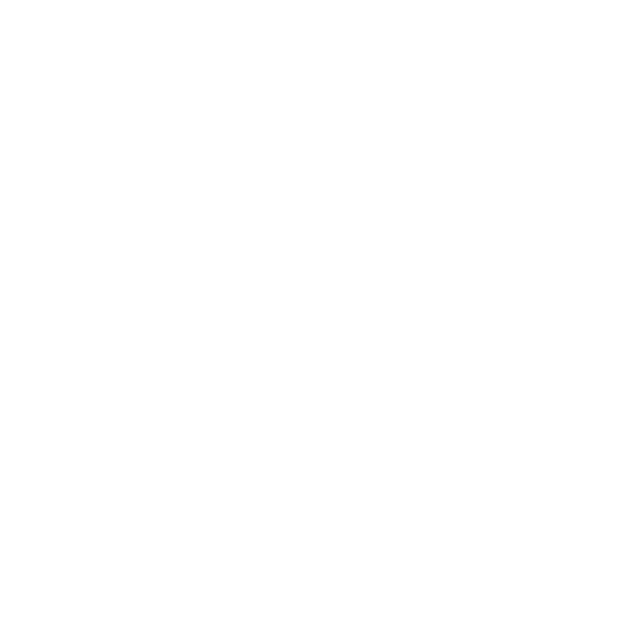
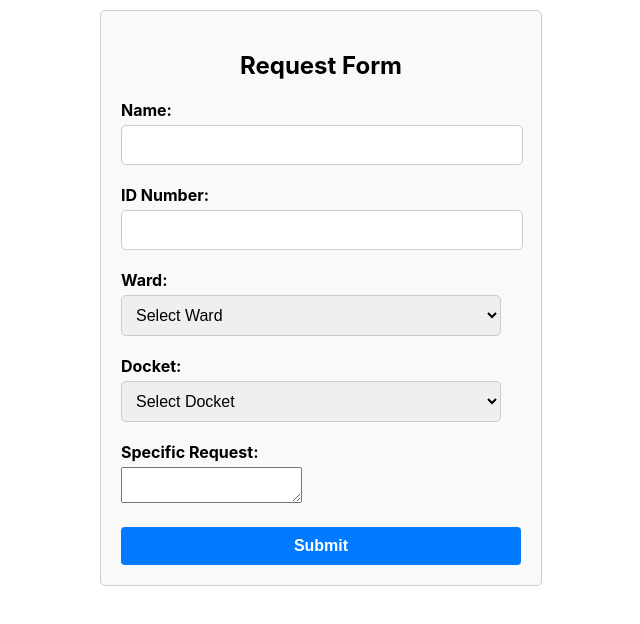
Before and after one commit to ibraziz21/Mvita-Internal-System, a React (Create React App) app in the folder Frontend/: page /requests in a window 1280 px wide. Before the commit this address had no page. Shown: the top 624 px of the page, without its empty margins (319-959 px from the left). Built offline with nearby package versions, Linux system fonts and the light colour scheme.

Commit message:
Office Requests Frontend Updates

```diff
--- a/Frontend/src/App.js
+++ b/Frontend/src/App.js
@@ -5,6 +5,7 @@
 import Registration from './views/Registration';
 import Dashboard from './views/Dashboard';
 import LetterReception from './views/Letters';
+import RequestForm from './views/RequestForm';
 
 function App() {
   return (
@@ -14,6 +15,8 @@
         <Route exact path="/register" element={ <Registration />} />
         <Route exact path="/dashboard" element={ <Dashboard />} />
         <Route exact path='/letter-reception' element = {<LetterReception />} />
+        <Route exact path="/requests" element={ <RequestForm />} />
+
       </Routes>
     </Router>
   );
--- /dev/null
+++ b/Frontend/src/views/RequestForm.css
@@ -0,0 +1,37 @@
+.request-form-container {
+    max-width: 400px;
+    margin: 0 auto;
+    padding: 20px;
+    margin-top: 10px;
+    border: 1px solid #ccc;
+    border-radius: 5px;
+    background-color: #f9f9f9;
+  }
+
+  .request-form-container h2 {
+    text-align: center;
+    margin-bottom: 20px;
+  }
+
+  .form-field {
+    margin-bottom: 20px;
+  }
+
+  .form-field label {
+    display: block;
+    margin-bottom: 5px;
+    font-weight: bold;
+  }
+
+  .form-field select,
+  .form-field input[type="text"] {
+    width: 95%;
+    padding: 10px;
+    font-size: 16px;
+    border: 1px solid #ccc;
+    border-radius: 5px;
+  }
+
+  .error {
+    color: red;
+  }
--- /dev/null
+++ b/Frontend/src/views/RequestForm.js
@@ -0,0 +1,127 @@
+import React, { useState } from 'react';
+import './RequestForm.css';
+import axios from 'axios'
+
+function RequestForm() {
+  const [name, setName] = useState('');
+  const [idNumber, setIdNumber] = useState('');
+  const [ward, setWard] = useState('');
+  const [docket, setDocket] = useState('');
+  const [specificRequest, setSpecificRequest] = useState('');
+  const [errors, setErrors] = useState({});
+
+  const wardOptions = ['Majengo', 'Tononoka', 'Tudor', 'Ganjoni/Shimanzi', 'Old Town'];
+  const docketOptions = ['Education', 'Empowerment', 'Sports Art Culture', 'Health'];
+
+  const handleSubmit = async (e) => {
+    e.preventDefault();
+
+    // Perform form validation
+    const validationErrors = {};
+
+    if (!name.trim()) {
+      validationErrors.name = 'Name is required';
+    }
+
+    if (!idNumber.trim()) {
+      validationErrors.idNumber = 'ID number is required';
+    }
+
+    if (!ward.trim()) {
+      validationErrors.ward = 'Ward is required';
+    }
+
+    if (!docket.trim()) {
+      validationErrors.docket = 'Docket is required';
+    }
+
+    // Add more validation rules for other fields
+
+    if (Object.keys(validationErrors).length > 0) {
+      setErrors(validationErrors);
+      return;
+    }
+
+    // Prepare the request data
+    const requestData = {
+      name,
+      idNumber,
+      ward,
+      docket,
+      specificRequest,
+    };
+
+    try {
+      // Make the POST request to the backend API endpoint
+      const response = await axios.post('/api/requests', requestData);
+
+      // Handle the response from the backend
+      if (response.data.success) {
+        // Request submitted successfully, display success message or perform any necessary actions
+        console.log('Request submitted successfully');
+        // Clear form fields and errors after successful submission
+        setName('');
+        setIdNumber('');
+        setWard('');
+        setDocket('');
+        setSpecificRequest('');
+        setErrors({});
+      } else {
+        // Request submission failed, display error message or perform any necessary actions
+        console.log('Request submission failed');
+      }
+    } catch (error) {
+      // Error occurred during request submission, handle the error
+      console.error('Error submitting request:', error);
+    }
+  };
+
+  return (
+    <div className="request-form-container">
+      <h2>Request Form</h2>
+      <form onSubmit={handleSubmit}>
+        <div className="form-field">
+          <label htmlFor="name">Name:</label>
+          <input type="text" id="name" value={name} onChange={(e) => setName(e.target.value)} />
+          {errors.name && <span className="error">{errors.name}</span>}
+        </div>
+        <div className="form-field">
+          <label htmlFor="idNumber">ID Number:</label>
+          <input type="text" id="idNumber" value={idNumber} onChange={(e) => setIdNumber(e.target.value)} />
+          {errors.idNumber && <span className="error">{errors.idNumber}</span>}
+        </div>
+        <div className="form-field">
+          <label htmlFor="ward">Ward:</label>
+          <select id="ward" value={ward} onChange={(e) => setWard(e.target.value)}>
+            <option value="">Select Ward</option>
+            {wardOptions.map((option) => (
+              <option value={option} key={option}>
+                {option}
+              </option>
+            ))}
+          </select>
+          {errors.ward && <span className="error">{errors.ward}</span>}
+        </div>
+        <div className="form-field">
+          <label htmlFor="docket">Docket:</label>
+          <select id="docket" value={docket} onChange={(e) => setDocket(e.target.value)}>
+            <option value="">Select Docket</option>
+            {docketOptions.map((option) => (
+              <option value={option} key={option}>
+                {option}
+              </option>
+            ))}
+          </select>
+          {errors.docket && <span className="error">{errors.docket}</span>}
+        </div>
+        <div className="form-field">
+          <label htmlFor="specificRequest">Specific Request:</label>
+          <textarea id="specificRequest" value={specificRequest} onChange={(e) => setSpecificRequest(e.target.value)} />
+        </div>
+        <button type="submit">Submit</button>
+      </form>
+    </div>
+  );
+}
+
+export default RequestForm;
```
